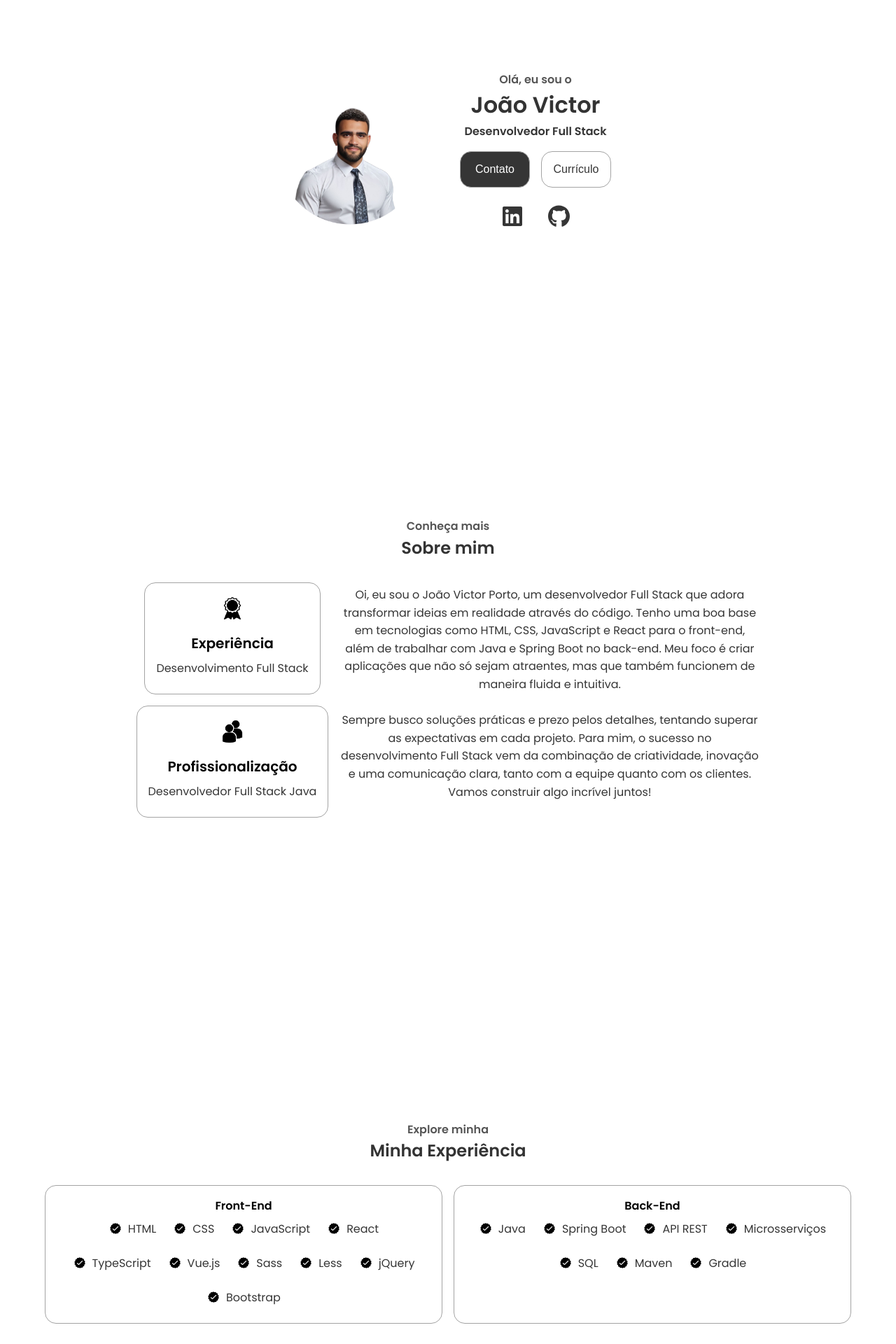
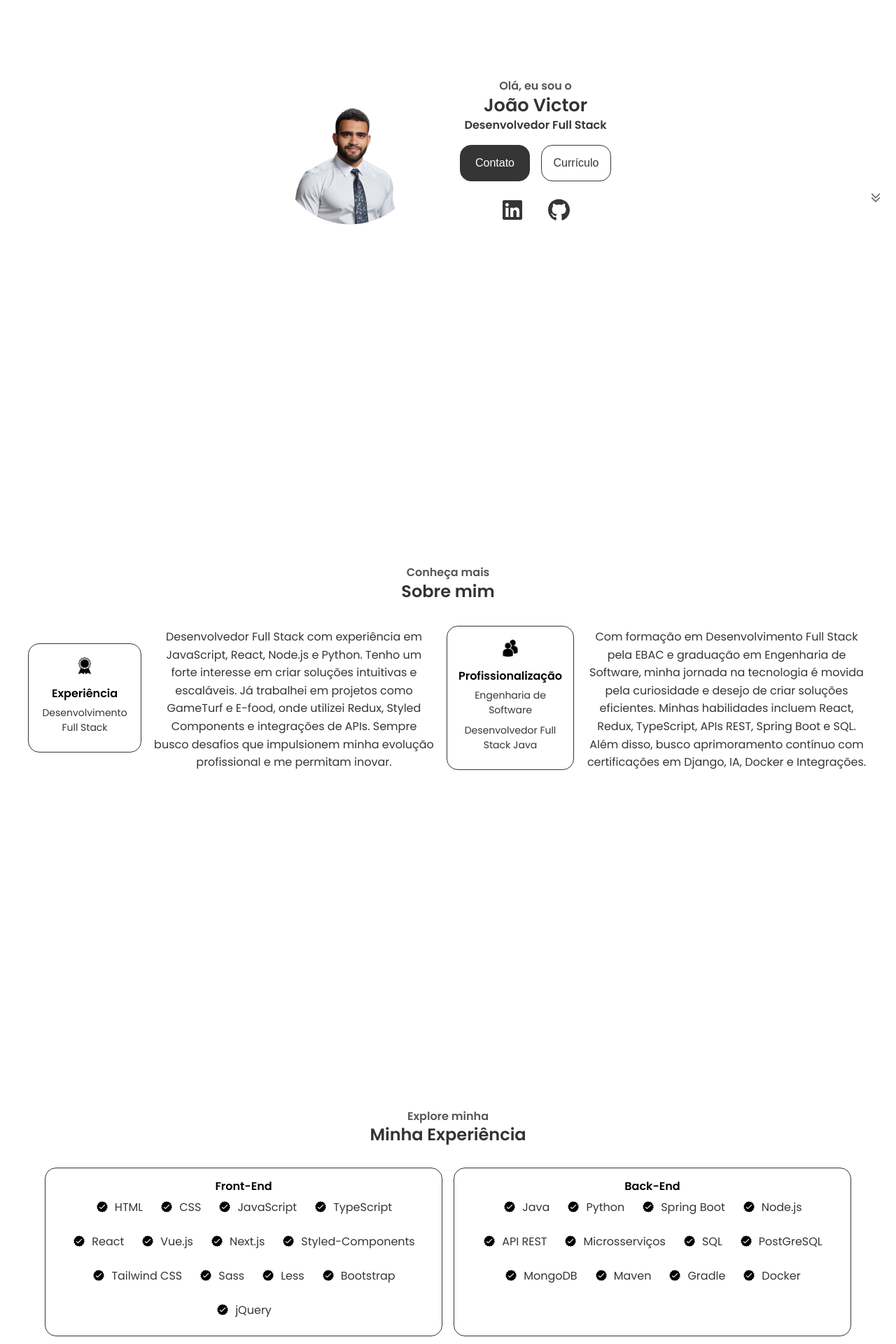
Before and after one commit to Jportov/portfolio, a React (Create React App) app: page / in a window 1280 px wide. Shown: the part 360-2280 px from the top of the page at 70% size. Built offline with nearby package versions, Linux system fonts and the light colour scheme.

Commit message:
fix css and add content

```diff
--- a/src/App.js
+++ b/src/App.js
@@ -14,6 +14,7 @@ function App() {
       <Header />
       <main>
         <Profile />
+
         <About />
         <Experience />
         <Projects />
--- /dev/null
+++ b/src/Utils/Scroll.js
@@ -0,0 +1,27 @@
+export const scrollToNextSection = () => {
+  const sections = document.querySelectorAll("section"); // Seleciona todas as seções
+  const currentScroll = window.scrollY; // Obtém a posição atual do scroll
+  const windowHeight = window.innerHeight; // Altura da tela do usuário
+  const documentHeight = document.body.scrollHeight; // Altura total do documento
+
+  // Verifica se o usuário está no final da página
+  if (currentScroll + windowHeight >= documentHeight - 10) {
+    window.scrollTo({ top: 0, behavior: "smooth" }); // Volta para o topo
+    return;
+  }
+
+  let nextSection = null;
+
+  for (let i = 0; i < sections.length; i++) {
+    const sectionTop = sections[i].offsetTop;
+
+    if (sectionTop > currentScroll + 10) {
+      nextSection = sections[i];
+      break;
+    }
+  }
+
+  if (nextSection) {
+    nextSection.scrollIntoView({ behavior: "smooth" });
+  }
+};
--- a/src/components/About/About.js
+++ b/src/components/About/About.js
@@ -17,23 +17,25 @@ function About() {
             <h3>Experiência</h3>
             <p>Desenvolvimento Full Stack</p>
           </div>
+          <div className="about-description">
+          <p>
+          Desenvolvedor Full Stack com experiência em JavaScript, React, Node.js e Python. Tenho um forte interesse em criar soluções intuitivas e escaláveis. Já trabalhei em projetos como GameTurf e E-food, onde utilizei Redux, Styled Components e integrações de APIs. Sempre busco desafios que impulsionem minha evolução profissional e me permitam inovar.
+          </p>
+        </div>
           <div className="details">
             <img src={educationIcon} alt="Educação" className="detail-icon" />
             <h3>Profissionalização</h3>
+            <p>Engenharia de Software</p>
             <p>Desenvolvedor Full Stack Java</p>
           </div>
-        </div>
         <div className="about-description">
           <p>
-            Oi, eu sou o João Victor Porto, um desenvolvedor Full Stack que adora transformar ideias em realidade através do código.
-            Tenho uma boa base em tecnologias como HTML, CSS, JavaScript e React para o front-end, além de trabalhar com Java e Spring Boot no back-end.
-            Meu foco é criar aplicações que não só sejam atraentes, mas que também funcionem de maneira fluida e intuitiva.
-            <br /><br />
-            Sempre busco soluções práticas e prezo pelos detalhes, tentando superar as expectativas em cada projeto.
-            Para mim, o sucesso no desenvolvimento Full Stack vem da combinação de criatividade, inovação e uma comunicação clara, tanto com a equipe quanto com os clientes. Vamos construir algo incrível juntos!
+            Com formação em Desenvolvimento Full Stack pela EBAC e graduação em Engenharia de Software, minha jornada na tecnologia é movida pela curiosidade e desejo de criar soluções eficientes. Minhas habilidades incluem React, Redux, TypeScript, APIs REST, Spring Boot e SQL. Além disso, busco aprimoramento contínuo com certificações em Django, IA, Docker e Integrações.
           </p>
         </div>
+        </div>
       </div>
+
     </section>
   );
 }
--- a/src/components/About/AboutStyles.scss
+++ b/src/components/About/AboutStyles.scss
@@ -8,7 +8,7 @@
 
   .section__text {
     text-align: center;
-    font-size: 1.5rem;
+    font-size: 1rem;
 
     p, h1 {
       margin-top: 1px;
@@ -35,14 +35,15 @@
 
     .about-details {
       display: flex;
-      flex-direction: column;
+      flex-direction: row;
       align-items: center;
       gap: 1rem;
 
       .details {
+
         padding: 1rem;
         border-radius: 1rem;
-        border: 0.1rem solid rgb(163, 163, 163);
+        border: 1px solid  rgb(53, 53, 53);
         text-align: center;
         transition: transform 0.3s ease, box-shadow 0.3s ease;
 
@@ -52,17 +53,17 @@
         }
 
         .detail-icon {
-          width: 40px;
-          height: 40px;
+          width: 30px;
+          height: 30px;
         }
 
         h3 {
-          font-size: 1.25rem;
+          font-size: 1rem;
           margin: 0.5rem 0;
         }
 
         p {
-          font-size: 1rem;
+          font-size: 0.875rem;
           margin: 0.5rem 0;
         }
       }
@@ -71,8 +72,8 @@
     .about-description {
       margin-top: 5px;
       width: 50%; /* Limita a largura da descrição */
-      font-size: 1.5rem;
-      line-height: 1.6rem;
+      font-size: 0.875rem; /* Ajustar a fonte para uma melhor legibilidade */
+      line-height: 1.6rem; /* Set a valid line-height */
       color: rgb(85, 85, 85);
     }
   }
--- a/src/components/Buttons/ButtonStyles.scss
+++ b/src/components/Buttons/ButtonStyles.scss
@@ -12,7 +12,7 @@
   height: min-content;
   border-radius: 1rem;
   color: rgb(53, 53, 53);
-  border: 0.1rem solid rgb(163, 163, 163);
+   border: 1px solid  rgb(53, 53, 53);
 
 }
 
@@ -21,7 +21,7 @@
   color: white;
 }
 .btn-color-2 {
-  border: 0.1rem solid rgb(163, 163, 163);
+   border: 1px solid  rgb(53, 53, 53);
   background-color: white;
 }
 
--- a/src/components/Contact/ContactStyles.scss
+++ b/src/components/Contact/ContactStyles.scss
@@ -32,7 +32,7 @@
   justify-content: center;
   gap: 1rem;
   border-radius: 1rem;
-  border: 0.1rem solid rgb(163, 163, 163);
+  border: 1px solid  rgb(53, 53, 53);
   text-align: center;
   transition: transform 0.3s ease, box-shadow 0.3s ease;
 }
--- a/src/components/Experience/Experience.js
+++ b/src/components/Experience/Experience.js
@@ -27,16 +27,28 @@ function Experience() {
               <p>JavaScript</p>
             </div>
             <div className="skill">
+              <img src={checkmarkIcon} alt="TypeScript Icon" />
+              <p>TypeScript</p>
+            </div>
+            <div className="skill">
               <img src={checkmarkIcon} alt="React Icon" />
               <p>React</p>
             </div>
             <div className="skill">
-              <img src={checkmarkIcon} alt="TypeScript Icon" />
-              <p>TypeScript</p>
+              <img src={checkmarkIcon} alt="Vue.js Icon" />
+              <p>Vue.js</p>
             </div>
             <div className="skill">
-              <img src={checkmarkIcon} alt="Vue.js Icon" />
-              <p>Vue.js</p>
+              <img src={checkmarkIcon} alt="Next.js Icon" />
+              <p>Next.js</p>
+            </div>
+            <div className="skill">
+              <img src={checkmarkIcon} alt="Styled Icon" />
+              <p>Styled-Components</p>
+            </div>
+            <div className="skill">
+              <img src={checkmarkIcon} alt="Tailwind CSS Icon" />
+              <p>Tailwind CSS</p>
             </div>
             <div className="skill">
               <img src={checkmarkIcon} alt="Sass Icon" />
@@ -47,16 +59,15 @@ function Experience() {
               <p>Less</p>
             </div>
             <div className="skill">
+              <img src={checkmarkIcon} alt="Bootstrap Icon" />
+              <p>Bootstrap</p>
+            </div>
+            <div className="skill">
               <img src={checkmarkIcon} alt="jQuery Icon" />
               <p>jQuery</p>
             </div>
-            <div className="skill">
-              <img src={checkmarkIcon} alt="Bootstrap Icon" />
-              <p>Bootstrap</p>
-            </div>
           </div>
         </div>
-
         <div className="skills-category">
           <h2>Back-End</h2>
           <div className="skills-list">
@@ -65,8 +76,16 @@ function Experience() {
               <p>Java</p>
             </div>
             <div className="skill">
+              <img src={checkmarkIcon} alt="Python Icon" />
+              <p>Python</p>
+            </div>
+            <div className="skill">
               <img src={checkmarkIcon} alt="Spring Boot Icon" />
               <p>Spring Boot</p>
+            </div>
+            <div className="skill">
+              <img src={checkmarkIcon} alt="Node.js Icon" />
+              <p>Node.js</p>
             </div>
             <div className="skill">
               <img src={checkmarkIcon} alt="API REST Icon" />
@@ -81,12 +100,24 @@ function Experience() {
               <p>SQL</p>
             </div>
             <div className="skill">
+              <img src={checkmarkIcon} alt="PostGreSQL Icon" />
+              <p>PostGreSQL</p>
+            </div>
+            <div className="skill">
+              <img src={checkmarkIcon} alt="MongoDB Icon" />
+              <p>MongoDB</p>
+            </div>
+            <div className="skill">
               <img src={checkmarkIcon} alt="Maven Icon" />
               <p>Maven</p>
             </div>
             <div className="skill">
               <img src={checkmarkIcon} alt="Gradle Icon" />
               <p>Gradle</p>
+            </div>
+            <div className="skill">
+              <img src={checkmarkIcon} alt="Docker Icon" />
+              <p>Docker</p>
             </div>
           </div>
         </div>
--- a/src/components/Experience/ExperienceStyles.scss
+++ b/src/components/Experience/ExperienceStyles.scss
@@ -38,7 +38,7 @@
       flex: 1;
       padding: 1rem;
       border-radius: 1rem;
-      border: 0.1rem solid rgb(163, 163, 163);
+      border: 1px solid  rgb(53, 53, 53);
       text-align: center;
       transition: transform 0.3s ease, box-shadow 0.3s ease;
 
--- a/src/components/Profile/Profile.js
+++ b/src/components/Profile/Profile.js
@@ -1,8 +1,9 @@
 import { faGithub, faLinkedin } from '@fortawesome/free-brands-svg-icons';
 import { FontAwesomeIcon } from '@fortawesome/react-fontawesome';
 import React from 'react';
-
+import { scrollToNextSection } from '../../Utils/Scroll';
 import profileImage from '../assets/images/perfil2.jpg';
+import paraBaixo from '../assets/images/seta-para-baixo.png';
 import '../Buttons/ButtonStyles.scss';
 import './ProfileStyles.scss';
 
@@ -12,6 +13,7 @@ function Profile() {
       <div className="section__pic-container">
         <img src={profileImage} alt="João Victor" />
       </div>
+      <br />
       <div className="section__text">
         <p className="section__text__p1">Olá, eu sou o</p>
         <h1 className="title">João Victor</h1>
@@ -37,7 +39,6 @@ function Profile() {
               <div className="tooltip">LinkedIn</div>
             </a>
           </div>
-
           <div className="icon-content">
             <a href="https://github.com/Jportov" aria-label="GitHub"  target="_blank"
       rel="noopener noreferrer">
@@ -47,6 +48,9 @@ function Profile() {
           </div>
         </div>
       </div>
+      <button className="seta-navegacao" onClick={scrollToNextSection}>
+    <img src={paraBaixo} alt="Ir para próxima seção" />
+  </button>
     </section>
   );
 }
--- a/src/components/Profile/ProfileStyles.scss
+++ b/src/components/Profile/ProfileStyles.scss
@@ -32,8 +32,9 @@
       color: rgb(85, 85, 85);
     }
 
+
     .title {
-      font-size: 2rem;
+      font-size: 1.6rem;
       color: #333;
     }
 
--- a/src/components/Projects/ProjectsStyles.scss
+++ b/src/components/Projects/ProjectsStyles.scss
@@ -48,7 +48,7 @@
     padding: 1rem;
     box-shadow: 0 4px 10px rgba(0, 0, 0, 0.1);
     margin-bottom: 1.5rem;
-    border: 0.1rem solid rgb(163, 163, 163);
+    border: 1px solid  rgb(53, 53, 53);
     transition: transform 0.3s ease, box-shadow 0.3s ease, background-color 0.3s ease;
 
     /* Efeito de hover */
@@ -92,7 +92,7 @@
         font-weight: 500;
         color: #333;
         background-color: #fff;
-        border: 0.1rem solid rgb(163, 163, 163);
+        border: 1px solid  rgb(53, 53, 53);
         transition: background-color 0.3s ease, transform 0.3s ease;
 
         &:hover {
--- a/src/index.scss
+++ b/src/index.scss
@@ -3,25 +3,25 @@
 /* Importar fontes do Google Fonts */
 @import url("https://fonts.googleapis.com/css2?family=Poppins:wght@300;400;500;600&display=swap");
 
+/* Resetar margens e preenchimentos */
+* {
+  margin: 0;
+  padding: 0;
+  font-size: 1rem;
+  box-sizing: border-box;
+}
+
 body {
-  margin: 0;
   font-family: "Poppins", sans-serif;
   -webkit-font-smoothing: antialiased;
   -moz-osx-font-smoothing: grayscale;
-
-
-}
-
-html {
+  margin: 0;
   overflow-x: hidden;
 }
 
-/* Resetar margens e preenchimentos */
-* {
-
-  margin: 0;
-  padding: 0;
-  font-size: 1rem;
+/* Estilo para cabeçalhos */
+h1, h2, h3, h4, h5, h6 {
+  line-height: 1.2;
 }
 
 /* Estilo de navegação */
@@ -29,16 +29,16 @@ html {
   list-style: none;
   display: flex;
   gap: 1.5rem;
-}
 
-.nav-links a {
-  color: #fff;
-  text-decoration: none;
-  transition: color 0.3s;
-}
+  a {
+    color: #fff;
+    text-decoration: none;
+    transition: color 0.3s;
 
-.nav-links a:hover {
-  color: #000000;
+    &:hover {
+      color: #000000;
+    }
+  }
 }
 
 /* Estilo para seções principais */
@@ -56,27 +56,37 @@ a, .btn {
 
 /* Estilo de parágrafos */
 p {
-
   color: rgb(53, 53, 53);
 }
-/* Estilo para dispositivos móveis */
+
+/* Estilo para a seta de navegação */
+.seta-navegacao {
+  position: fixed;
+  right: 20px;
+  top: 80vh; /* Corrected unit for top property */
+  transform: translateY(-50%);
+  font-size: 2rem;
+  padding: 1px 1px;
+  z-index: 1000;
+  border: none; /* Ensure no border on the button */
+  background: transparent; /* Make the background transparent */
+  cursor: pointer; /* Change cursor to pointer for better UX */
+}
+
+/* Responsividade para dispositivos móveis */
 @media (max-width: 768px) {
-  /* Reduzindo o tamanho das fontes */
   body {
     font-size: 0.9rem;
-    overflow-x: hidden;
   }
 
   h1, h2, h3, h4, h5, h6 {
-    font-size: 1.5rem; /* Ajuste conforme necessário */
-    line-height: 1.2;
+    font-size: 1.5rem;
   }
 
   p {
     font-size: 0.9rem;
   }
 
-  /* Ajustando espaçamentos para uma aparência mais suave */
   .nav-links {
     flex-direction: column;
     gap: 1rem;
@@ -88,18 +98,15 @@ p {
     padding: 0.6rem 1rem;
   }
 
-  /* Ajustando espaçamento e altura das seções */
   section {
     padding: 1rem;
-    height: auto; /* Permite que a seção se ajuste ao conteúdo em dispositivos móveis */
+    height: auto;
   }
 
-  /* Ajuste do menu de navegação para caber melhor em telas pequenas */
   #desktop-nav {
     padding: 0.5rem;
   }
 
-  /* Margem e espaçamento suave para elementos internos */
   .section__text, .section__pic-container {
     margin-bottom: 1rem;
   }
```
Also changed, not shown: src/components/assets/images/seta-para-baixo.png (added).
